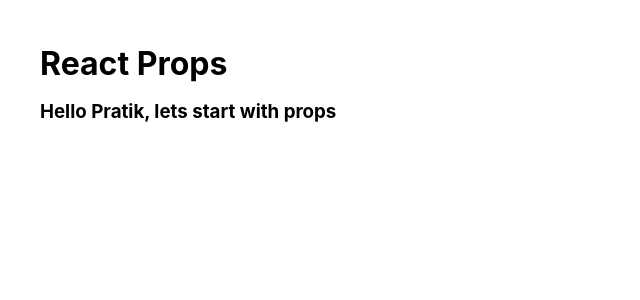
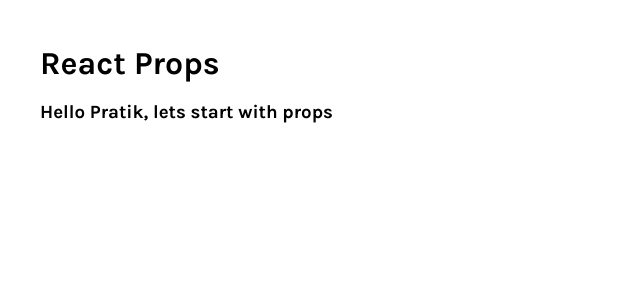
Before and after one commit to PratikKanthe/props, a React (Create React App) app: page / in a window 1280 px wide. Shown: the top 300 px of the page, without its empty margins (0-640 px from the left). Built offline with nearby package versions, Linux system fonts and the light colour scheme.

Commit message:
update: css

```diff
--- a/src/App.css
+++ b/src/App.css
@@ -1,7 +1,8 @@
-
+@import url('https://fonts.googleapis.com/css2?family=Karla:wght@400;600;700&display=swap');
 *{
   margin: 0;
   padding: 0;
+  font-family: Karla;
 }
 
 .App{
```
